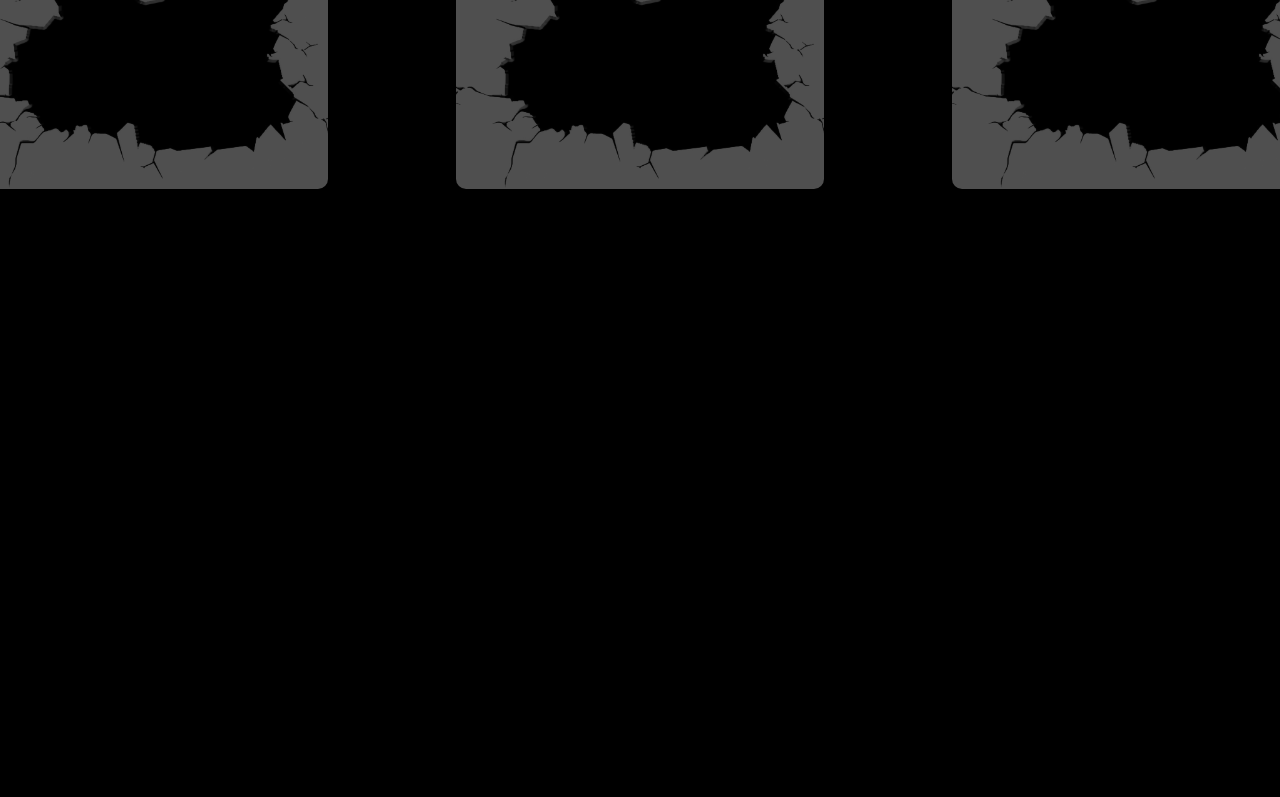
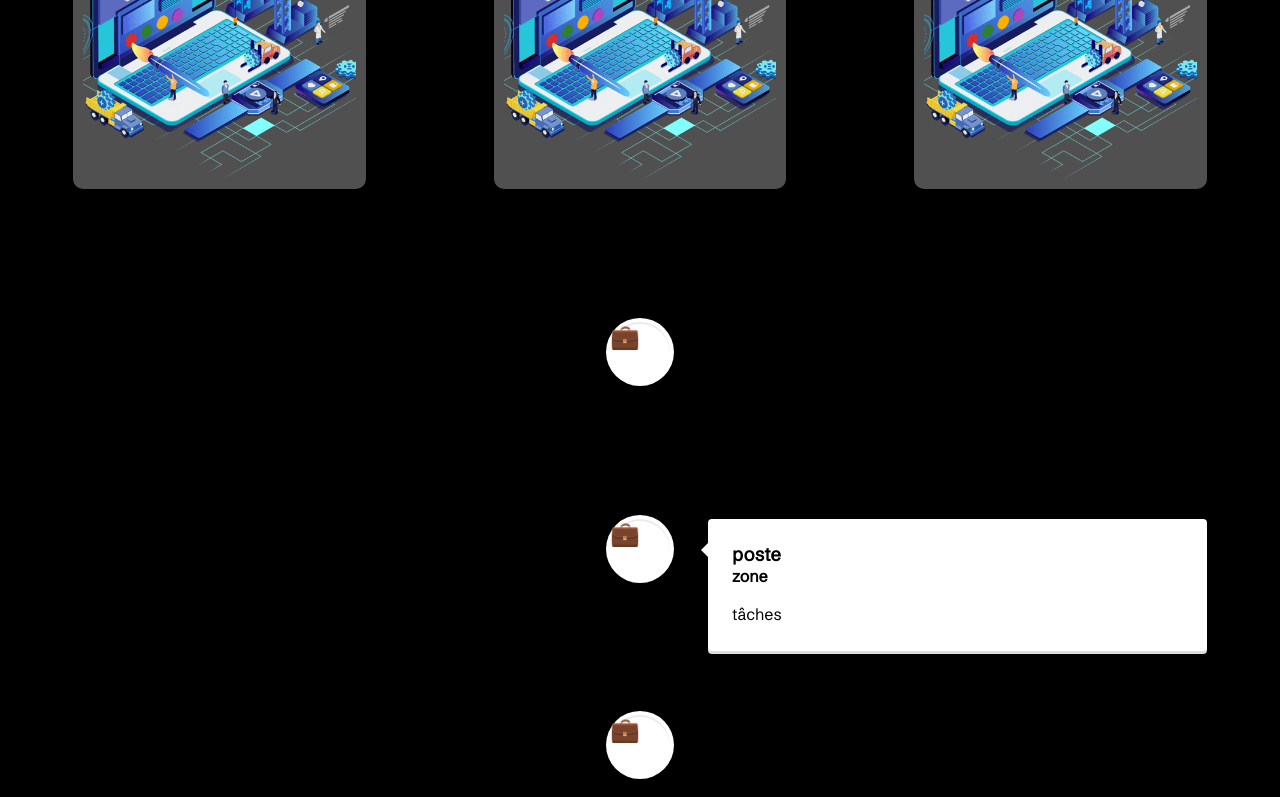
Before and after one commit to djerbiano/portfolio2025, a Next.js app: page / in a window 1280 px wide. Shown: the part 2000-2797 px from the top of the page. Before the commit the page ends 2300 px from the top, so only its background shows below. Built offline with nearby package versions, Linux system fonts and the light colour scheme.

Commit message:
Create experience component

```diff
--- /dev/null
+++ b/app/_ui/Experience.jsx
@@ -0,0 +1,58 @@
+"use client";
+import { VerticalTimeline, VerticalTimelineElement } from "react-vertical-timeline-component";
+import "react-vertical-timeline-component/style.min.css";
+export default function Experience() {
+  return (
+    <VerticalTimeline
+    >
+      <VerticalTimelineElement
+        className="vertical-timeline-element--work"
+        contentStyle={{ background: "rgb(255, 255, 255)", color: "#000000" }}
+        contentArrowStyle={{ borderRight: "7px solid  rgb(255, 255, 255)" }}
+        date="2011 - present"
+        iconStyle={{ background: "rgb(255, 255, 255)", color: "#fff" }}
+        icon={<span style={{ fontSize: "1.5rem" }}>💼</span>}
+      >
+        <h3 className="vertical-timeline-element-title">poste</h3>
+        <h4 className="vertical-timeline-element-subtitle">zone</h4>
+        <p>tâches</p>
+      </VerticalTimelineElement>
+      <VerticalTimelineElement
+        className="vertical-timeline-element--work"
+        contentStyle={{ background: "rgb(255, 255, 255)", color: "#000000" }}
+        contentArrowStyle={{ borderRight: "7px solid  rgb(255, 255, 255)" }}
+        date="2011 - present"
+        iconStyle={{ background: "rgb(255, 255, 255)", color: "#fff" }}
+        icon={<span style={{ fontSize: "1.5rem" }}>💼</span>}
+      >
+        <h3 className="vertical-timeline-element-title">poste</h3>
+        <h4 className="vertical-timeline-element-subtitle">zone</h4>
+        <p>tâches</p>
+      </VerticalTimelineElement>
+      <VerticalTimelineElement
+        className="vertical-timeline-element--work"
+        contentStyle={{ background: "rgb(255, 255, 255)", color: "#000000" }}
+        contentArrowStyle={{ borderRight: "7px solid  rgb(255, 255, 255)" }}
+        date="2011 - present"
+        iconStyle={{ background: "rgb(255, 255, 255)", color: "#fff" }}
+        icon={<span style={{ fontSize: "1.5rem" }}>💼</span>}
+      >
+        <h3 className="vertical-timeline-element-title">poste</h3>
+        <h4 className="vertical-timeline-element-subtitle">zone</h4>
+        <p>tâches</p>
+      </VerticalTimelineElement>
+      <VerticalTimelineElement
+        className="vertical-timeline-element--work"
+        contentStyle={{ background: "rgb(255, 255, 255)", color: "#000000" }}
+        contentArrowStyle={{ borderRight: "7px solid  rgb(255, 255, 255)" }}
+        date="2011 - present"
+        iconStyle={{ background: "rgb(255, 255, 255)", color: "#fff" }}
+        icon={<span style={{ fontSize: "1.5rem" }}>💼</span>}
+      >
+        <h3 className="vertical-timeline-element-title">poste</h3>
+        <h4 className="vertical-timeline-element-subtitle">zone</h4>
+        <p>tâches</p>
+      </VerticalTimelineElement>
+    </VerticalTimeline>
+  );
+}
--- a/app/_ui/ImgProfile.jsx
+++ b/app/_ui/ImgProfile.jsx
@@ -3,7 +3,7 @@ import styles from "../page.module.css";
 export default function ImgProfile() {
   return (
     <div className={styles.heroImageContainer}>
-      <Image className={styles.heroImage} src="/hero.png" alt="photo de saber" width={400} height={400} />
+      <Image className={styles.heroImage} src="/hero.png" alt="photo de saber" width={400} height={400} priority />
     </div>
   );
 }
--- a/app/_ui/OneProject.jsx
+++ b/app/_ui/OneProject.jsx
@@ -3,8 +3,7 @@ import Image from "next/image";
 export default function OneProject() {
   return (
     <div className={styles.project}>
-      <p>nom du projet</p>
-      <Image src="/mask3.png" alt="image du projet" width={400} height={400} />
+      <Image className={styles.projectImage} src="/project1.png" alt="image du projet" width={400} height={400} />
     </div>
   );
 }
--- a/app/page.js
+++ b/app/page.js
@@ -4,6 +4,7 @@ import Header from "./_ui/Header";
 import Hero from "./_ui/Hero";
 import AboutMe from "./_ui/AboutMe";
 import Projects from "./_ui/Projects";
+import Experience from "./_ui/Experience";
 
 const schibsted = Schibsted_Grotesk({ subsets: ["latin"], weight: ["400"] });
 export default function Home() {
@@ -14,6 +15,7 @@ export default function Home() {
         <Hero />
         <AboutMe />
         <Projects />
+        <Experience />
       </main>
       <footer></footer>
     </div>
--- a/app/page.module.css
+++ b/app/page.module.css
@@ -35,7 +35,7 @@
   border-radius: 10px;
   width: max-content;
   margin: auto;
-  transition: 0.5s ease-in-out;
+  /* transition: 0.5s ease-in-out; */
   nav {
     display: flex;
     gap: 20px;
@@ -43,7 +43,6 @@
     a {
       padding: 8px;
       border-radius: 5px;
-      transition: 0.5s ease-in-out;
     }
 
     a:focus {
@@ -99,19 +98,18 @@
       background: linear-gradient(90deg, rgba(27, 214, 224, 1) 0%, rgba(230, 47, 184, 1) 100%);
     }
   }
+}
 .heroImageContainer {
   mask-image: url("/mask.png");
   mask-size: auto 140%;
   mask-repeat: no-repeat;
   mask-position: center;
   border-radius: 50%;
-  }
-}
-
   .heroImage {
     width: 100%;
     height: 100%;
     object-fit: contain;
+  }
 }
 
 .title {
@@ -158,13 +156,14 @@
     display: flex;
     justify-content: center;
     align-items: center;
-    width: 90%;
+    width: 100%;
     gap: 10vw;
     margin: auto;
   }
 }
 
 .project {
+  position: relative;
   display: flex;
   flex-direction: column;
   justify-content: center;
@@ -176,15 +175,33 @@
   padding: 10px;
   border-radius: 10px;
   cursor: pointer;
-  transition: 0.5s ease-in-out;
+  transition: all 0.5s ease-in-out;
 
   &:hover {
     background-color: #5050507d;
   }
+
+  .projectImage {
+    width: 100%;
+    height: 100%;
+    object-fit: cover;
+  }
+}
+.project:hover:after {
+  content: "Plus de détails";
+  position: absolute;
+  top: 50%;
+  left: 50%;
+  transform: translate(-50%, -50%);
+  padding: 10px;
+  border-radius: 10px 0 10px 0;
+  background-color: #272727;
+  color: #ffffff;
 }
 @media (max-width: 768px) {
   .openMenu {
     transform: translateX(0);
+    transition: 0.5s ease-in-out;
   }
 
   .closeMenu {
--- a/package.json
+++ b/package.json
@@ -13,7 +13,8 @@
     "next": "15.3.2",
     "react": "^19.0.0",
     "react-dom": "^19.0.0",
-    "react-icons": "^5.5.0"
+    "react-icons": "^5.5.0",
+    "react-vertical-timeline-component": "^3.5.3"
   },
   "devDependencies": {
     "@eslint/eslintrc": "^3",
```
Also changed, not shown: public/project1.png (added), 1 other file (tests, documents, lock files or other folders). Lines whose indentation alone changed are shown as unchanged.
